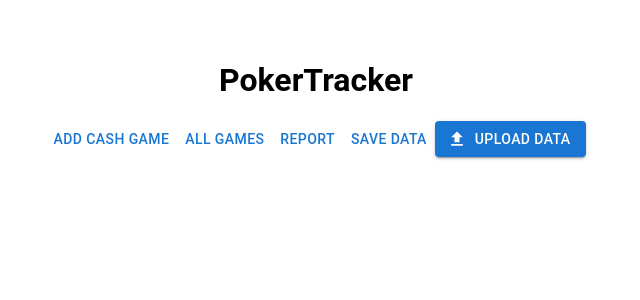
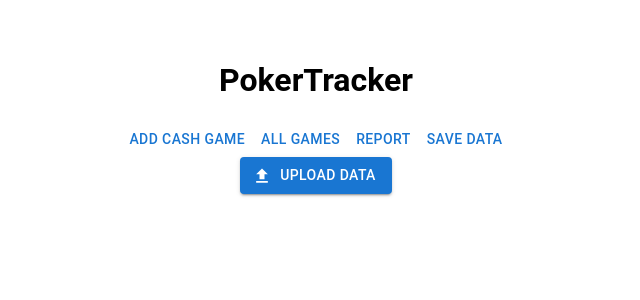
Before and after one commit to iSagnik/poker-tracker, a React (Vite) app: page / in a window 1280 px wide. Shown: the top 300 px of the page, without its empty margins (324-964 px from the left). Built offline with nearby package versions, Linux system fonts and the light colour scheme; what chartjs-plugin-datalabels would draw is missing.

Commit message:
Another build

```diff
--- a/src/App.css
+++ b/src/App.css
@@ -5,3 +5,9 @@
   text-align: center;
   font-family: 'Roboto', sans-serif;
 }
+
+@media screen and (max-width: 600px) {
+  #root {
+    padding: 0rem;
+  }
+}
--- a/src/App.tsx
+++ b/src/App.tsx
@@ -13,6 +13,8 @@ import AllGames from './components/allGames.tsx'
 import Report from './components/report.tsx'
 import Snackbar from '@mui/material/Snackbar';
 import Alert from '@mui/material/Alert';
+import Stack from '@mui/material/Stack';
+import { useMediaQuery } from '@mui/material';
 
 const App = () => {
   const [showForm, setShowForm] = useState(false);
@@ -62,6 +64,8 @@ const App = () => {
     setShowSuccess(false);
   }
 
+  const largerScreen = useMediaQuery('(min-width: 600px)');
+
   return (
     <GameDataContext.Provider value={{ gameData, setGameData }}>
       <LocalizationProvider dateAdapter={AdapterDayjs}>
@@ -71,10 +75,13 @@ const App = () => {
             {
               showLandingPage() && (
                 <>
-                  <Button onClick={handleAddCashGame}>Add Cash Game</Button>
-                  <Button onClick={handleAllGames}>All Games</Button>
-                  <Button onClick={handleReport}>Report</Button>
-                  <Button onClick={handleSave}>Save Data</Button>
+                  <Stack direction={largerScreen ? "row" : "column"} justifyContent="center"
+                    alignItems="center">
+                    <Button onClick={handleAddCashGame}>Add Cash Game</Button>
+                    <Button onClick={handleAllGames}>All Games</Button>
+                    <Button onClick={handleReport}>Report</Button>
+                    <Button onClick={handleSave}>Save Data</Button>
+                  </Stack>
                   <Button
                     component="label"
                     variant="contained"
--- a/src/components/addCashGame.tsx
+++ b/src/components/addCashGame.tsx
@@ -21,6 +21,7 @@ import List from '@mui/material/List';
 import ListItem from '@mui/material/ListItem';
 import ListItemText from '@mui/material/ListItemText';
 import { styled } from '@mui/material/styles';
+import { useMediaQuery } from '@mui/material';
 
 const AddCashGameForm = ({ setShowForm, setShowSuccess }: any) => {
     const { gameData, setGameData } = useGameData();
@@ -152,6 +153,38 @@ const AddCashGameForm = ({ setShowForm, setShowSuccess }: any) => {
         setShowSuccess(true)
         setShowForm(false)
     };
+
+    const largerScreen = useMediaQuery('(min-width: 600px)');
+
+    const FormFieldContainerWidth = largerScreen ? '20vw' : '100%';
+
+    const FormContainer = styled(Container)`
+  border: 1px solid #ddd;
+  border-radius: 5px;
+  box-shadow: 0 0 5px rgba(0, 0, 0, 0.1);
+  margin: 0 auto;
+  max-width: 600px;
+  padding: 25px;
+  text-align: center;
+`;
+
+    const FormFieldContainer = styled(Box)`
+padding: 10px;
+max-width: ${FormFieldContainerWidth};
+margin: 0 auto
+`
+
+    const stakeValueOptions = [
+        { value: 0.05 },
+        { value: 0.1 },
+        { value: 0.20 },
+        { value: 0.25 },
+        { value: 0.50 },
+        { value: 1 },
+        { value: 2 },
+        { value: 3 },
+        { value: 5 },
+    ]
 
     return (
         <>
@@ -325,34 +358,7 @@ const AddCashGameForm = ({ setShowForm, setShowSuccess }: any) => {
                 </Button>
             </FormContainer >
         </>
-    )
+    );
 }
 
-const FormContainer = styled(Container)`
-  border: 1px solid #ddd;
-  border-radius: 5px;
-  box-shadow: 0 0 5px rgba(0, 0, 0, 0.1);
-  margin: 0 auto;
-  max-width: 600px;
-  padding: 25px;
-`;
-
-const FormFieldContainer = styled(Box)`
-padding: 10px;
-max-width: 20vw;
-margin: 0 auto
-`
-
-const stakeValueOptions = [
-    { value: 0.05 },
-    { value: 0.1 },
-    { value: 0.20 },
-    { value: 0.25 },
-    { value: 0.50 },
-    { value: 1 },
-    { value: 2 },
-    { value: 3 },
-    { value: 5 },
-]
-
 export default AddCashGameForm;
--- a/src/components/cashGameCard.tsx
+++ b/src/components/cashGameCard.tsx
@@ -13,7 +13,7 @@ import ListItem from '@mui/material/ListItem';
 import ListItemText from '@mui/material/ListItemText';
 import Divider from '@mui/material/Divider';
 import Typography from '@mui/material/Typography';
-import {Player } from "../data_model/dataModel.ts"
+import { Player } from "../data_model/dataModel.ts"
 
 const CashGameCard = ({ cashGame, showGameCard, setShowGameCard }: any) => {
     const profit: number = cashGame.profit;
@@ -109,13 +109,12 @@ const CashGameCard = ({ cashGame, showGameCard, setShowGameCard }: any) => {
                         }
                         <Divider component="li" />
                         <ListItem>
-                        <ListItemText primary={"Players"} secondary={cashGame.playerCount} />
-                            <List>{cashGame.players.map((player: Player) => (
+                            <ListItemText primary={"Players"} secondary={cashGame.playerCount} />
+                            <List>{cashGame.players && cashGame.players.map((player: Player) => (
                                 <ListItem key={player.name}>
                                     <ListItemText primary={player.name} />
                                 </ListItem>
                             ))}</List>
-                            <Divider component="li" />
                         </ListItem>
                         <Divider component="li" />
                         <ListItem>
--- a/src/components/charts.tsx
+++ b/src/components/charts.tsx
@@ -73,6 +73,7 @@ const Charts = () => {
 
     const options: ChartOptions<"line"> = {
         responsive: true,
+        maintainAspectRatio: false,
         interaction: {
             mode: 'nearest'
         },
@@ -108,6 +109,7 @@ const Charts = () => {
 
     return (
         <>
+            <div className="chart-container" style={{ position: 'relative', height: '40vh', width: '80vw' }}>
                 <Line
                     options={options}
                     data={
@@ -122,6 +124,7 @@ const Charts = () => {
                         }
                     }
                 />
+            </div>
         </>
     )
 
```
Lines whose indentation alone changed are shown as unchanged.
